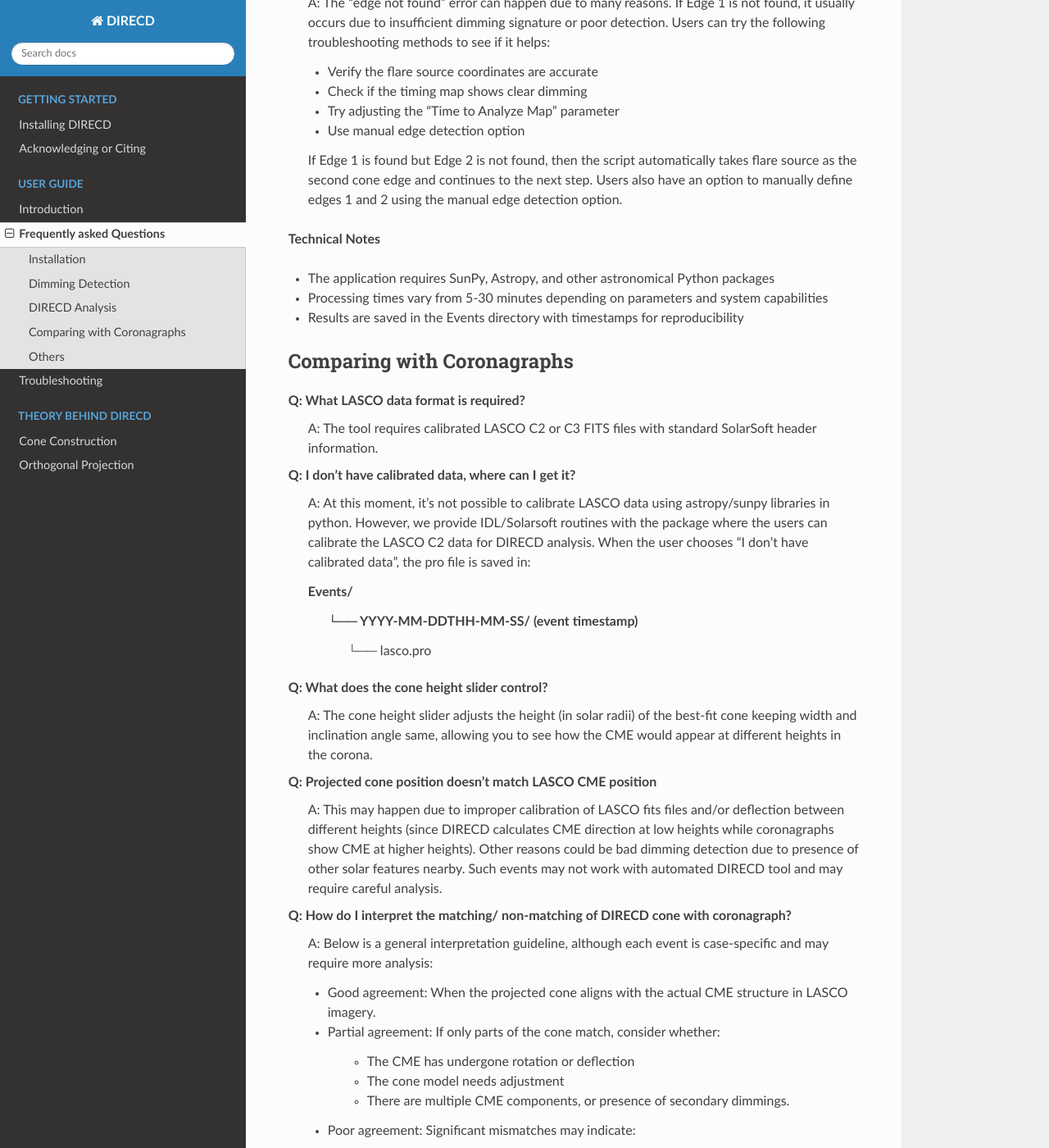
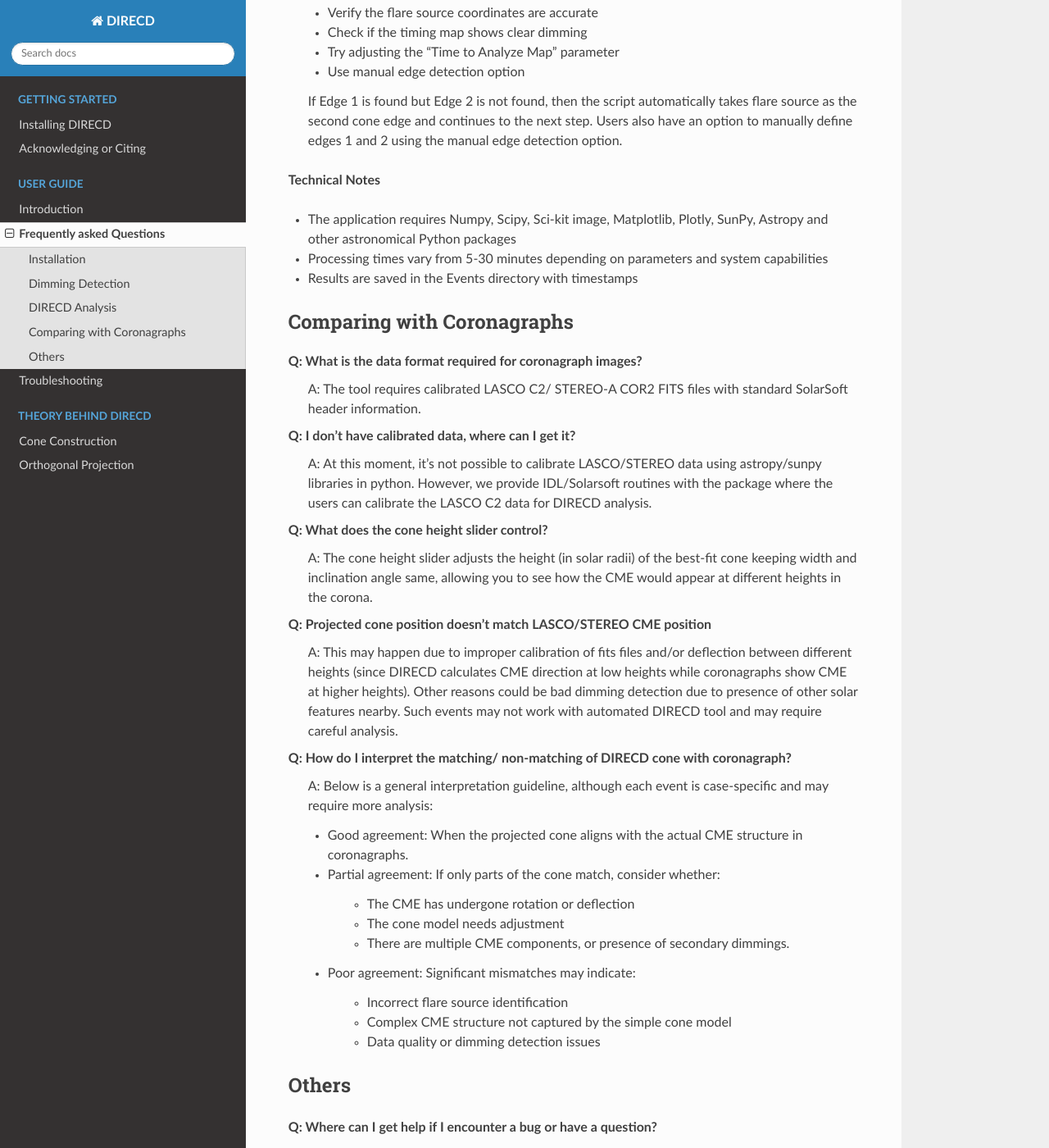
Before and after one commit to jain-shantanu/DIRECD_soft, a Sphinx documentation site: the page built from source/FAQ.rst, in a window 1280 px wide and 1400 px high, scrolled down 2685 px. Shown: the whole window at 82% size. Built offline with Sphinx 7.4.7 and the Read the Docs theme 3.1.0, drawn with Linux system fonts in a browser that asks for light colours; some of the changed text lies outside the part shown.

Commit message:
documentation

```diff
--- a/source/FAQ.rst
+++ b/source/FAQ.rst
@@ -88,8 +87,6 @@
         1. Enable the "Overwrite Raw fits" option to force redownload
 
         2. Check that all files have consistent metadata
-
-        3. Verify the files are complete SDO/AIA Level 1 data
 
         In case of a specific error, please reach out to us.
 
@@ -130,38 +127,34 @@
 
 **Technical Notes**
 
-* The application requires SunPy, Astropy, and other astronomical Python packages
+* The application requires Numpy, Scipy, Sci-kit image, Matplotlib, Plotly, SunPy, Astropy and other astronomical Python packages
 * Processing times vary from 5-30 minutes depending on parameters and system capabilities
-* Results are saved in the Events directory with timestamps for reproducibility
+* Results are saved in the Events directory with timestamps
 
 
 Comparing with Coronagraphs
 ------------
 
-**Q: What LASCO data format is required?**
-    A: The tool requires calibrated LASCO C2 or C3 FITS files with standard SolarSoft header information.
+**Q: What is the data format required for coronagraph images?**
+    A: The tool requires calibrated LASCO C2/ STEREO-A COR2 FITS files with standard SolarSoft header information.
 
 **Q: I don't have calibrated data, where can I get it?**
-    A: At this moment, it's not possible to calibrate LASCO data using astropy/sunpy libraries in python.
+    A: At this moment, it's not possible to calibrate LASCO/STEREO data using astropy/sunpy libraries in python.
     However, we provide IDL/Solarsoft routines with the package where the users can calibrate the LASCO C2 data for DIRECD analysis.
-    When the user chooses "I don't have calibrated data", the pro file is saved in:
 
-    Events/
-        └── YYYY-MM-DDTHH-MM-SS/  (event timestamp)
-                └── lasco.pro
 **Q: What does the cone height slider control?**
     A: The cone height slider adjusts the height (in solar radii) of the best-fit cone
     keeping width and inclination angle same, allowing you to see how the CME would appear at different heights in the corona.
 
-**Q: Projected cone position doesn't match LASCO CME position**
-    A: This may happen due to improper calibration of LASCO fits files and/or deflection between different heights (since DIRECD calculates CME direction at low heights while coronagraphs show CME at higher heights).
+**Q: Projected cone position doesn't match LASCO/STEREO CME position**
+    A: This may happen due to improper calibration of fits files and/or deflection between different heights (since DIRECD calculates CME direction at low heights while coronagraphs show CME at higher heights).
     Other reasons could be bad dimming detection due to presence of other solar features nearby. Such events may not work with automated DIRECD tool and may require
     careful analysis.
 
 **Q: How do I interpret the matching/ non-matching of DIRECD cone with coronagraph?**
     A: Below is a general interpretation guideline, although each event is case-specific and may require more analysis:
 
-    * Good agreement: When the projected cone aligns with the actual CME structure in LASCO imagery.
+    * Good agreement: When the projected cone aligns with the actual CME structure in coronagraphs.
     * Partial agreement: If only parts of the cone match, consider whether:
 
         - The CME has undergone rotation or deflection
--- a/source/citing.rst
+++ b/source/citing.rst
@@ -7,12 +7,14 @@
 
 .. note:: "Shantanu Jain et al. (2024). Coronal dimmings as indicators of the direction of early coronal mass ejection propagation. A&A 683 A15, DOI: 10.1051/0004-6361/202347927"
 
-Application of DIRECD:
+**Application of DIRECD**:
 
 .. note:: "Podladchikova et al. (2024).  Three-part structure of a solar coronal mass ejection observed in low coronal signatures of Solar Orbiter. A&A 691, A344, doi: 10.1051/0004-6361/202451777"
+
     "Shantanu Jain et al. (2024).  Estimating the early propagation direction of the coronal mass ejection with DIRECD during the severe event on May 8 and for the follow-up event on June 8, 2024. A&A 692, A214, doi: 10.1051/0004-6361/202452324"
 
-Statistics
+**Statistics**:
+
 .. note:: "Shantanu Jain et al (2025) Validating DIRECD: Statistical Evaluation of Coronal Mass Ejection Direction Estimates from Coronal Dimmings. ApJs 281, 14, doi: 10.3847/1538-4365/ae0a27"
 
 
```
Also changed, not shown: other parts of source/FAQ.rst (+3 -4 lines), source/Introduction.rst (+10 -7 lines).
